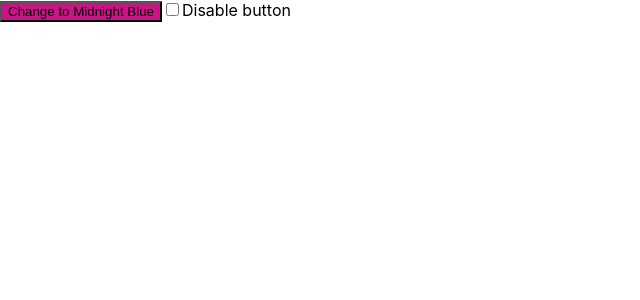
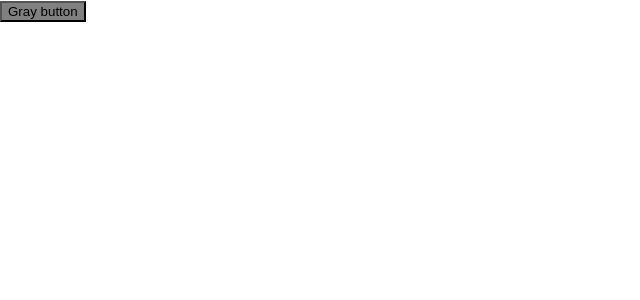
Before and after one commit to rodtrevizan/Testing-React-with-Jest-and-React-Testing-Library, a React (Create React App) app: page / in a window 1280 px wide. Shown: the top 300 px of the page, without its empty margins (0-640 px from the left). Built offline with nearby package versions, Linux system fonts and the light colour scheme.

Commit message:
toHaveStyle object issue example

```diff
--- a/src/App.js
+++ b/src/App.js
@@ -1,32 +1,11 @@
-import { useState } from 'react';
-
-export function replaceCamelWithSpaces(colorName) {
- return colorName.replace(/\B([A-Z])\B/g, ' $1');
-};
-
 function App() {
-  const [buttonColor, setButtonColor] = useState('MediumVioletRed');
-  const newButtonColor = buttonColor === 'MediumVioletRed' ? 'MidnightBlue' : 'MediumVioletRed';
-
-  const [buttonDisabled, setButtonDisabled] = useState(false);
-
-
   return (
     <div>
       <button
-        style={{backgroundColor: buttonDisabled ? 'gray' : buttonColor}}
-        // style={{backgroundColor: 'gray'}}
-        onClick={() => setButtonColor(newButtonColor)}
-        disabled={buttonDisabled}
+        style={{backgroundColor: 'gray'}}
       >
-        Change to {replaceCamelWithSpaces(newButtonColor)}
+        Gray button
       </button>
-      <input
-        type="checkbox"
-        id='disable-button-checkbox'
-        onChange={(e) => setButtonDisabled(e.target.checked)}
-      />
-      <label htmlFor='disable-button-checkbox'>Disable button</label>
     </div>
   );
 }
```
Also changed, not shown: 1 other file (tests, documents, lock files or other folders).
